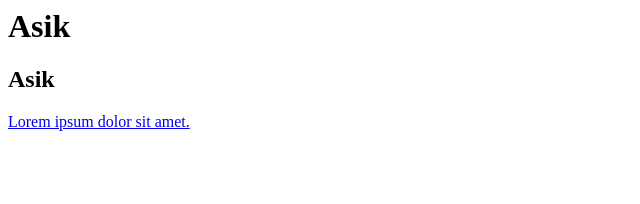
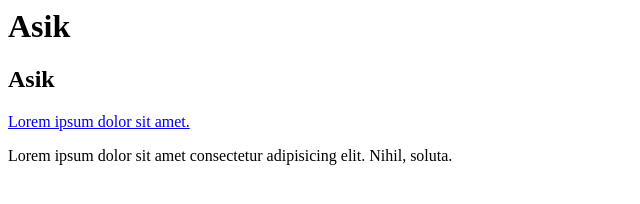
Before and after one commit to Yudistir4/test-git, a plain HTML site: page index.html in a window 1280 px wide. Shown: the whole page, without its empty margins (0-640 px from the left). Drawn offline with Linux system fonts and the light colour scheme.

Commit message:
add paragraph in index.html

```diff
--- a/index.html
+++ b/index.html
@@ -9,5 +9,6 @@
      <h1>Asik</h1>
      <h2>Asik</h2>
      <a href="/">Lorem ipsum dolor sit amet.</a>
+     <p>Lorem ipsum dolor sit amet consectetur adipisicing elit. Nihil, soluta.</p>
 </body>
 </html>
```
